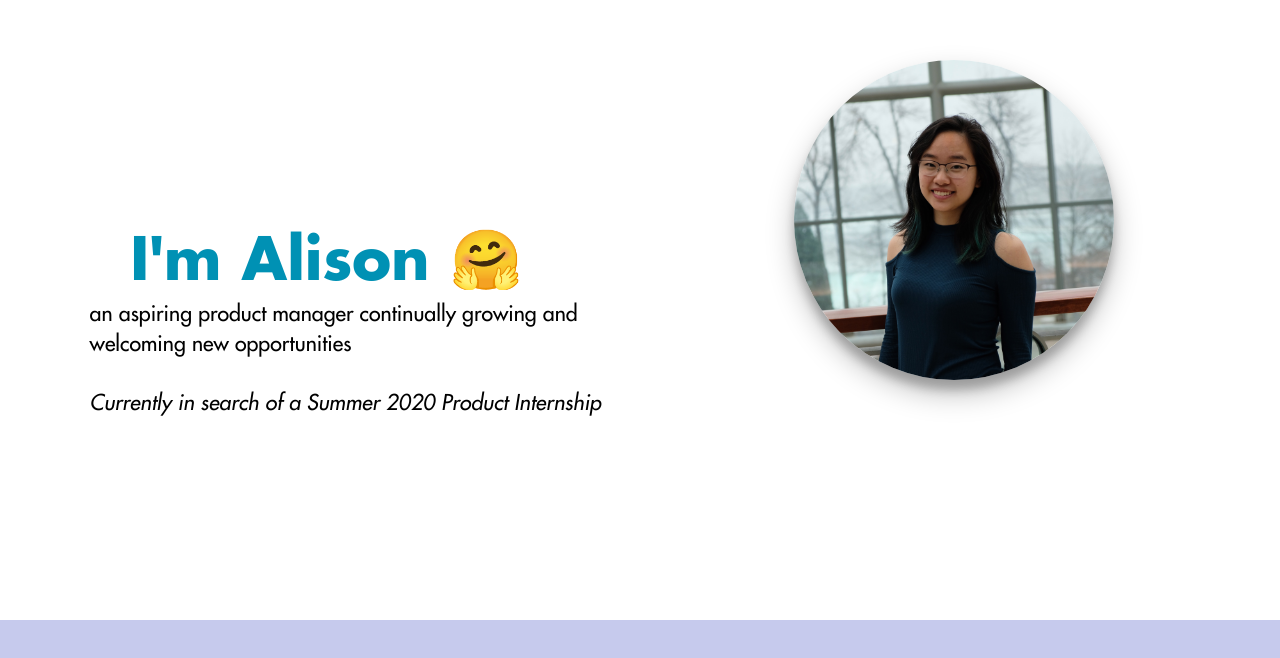
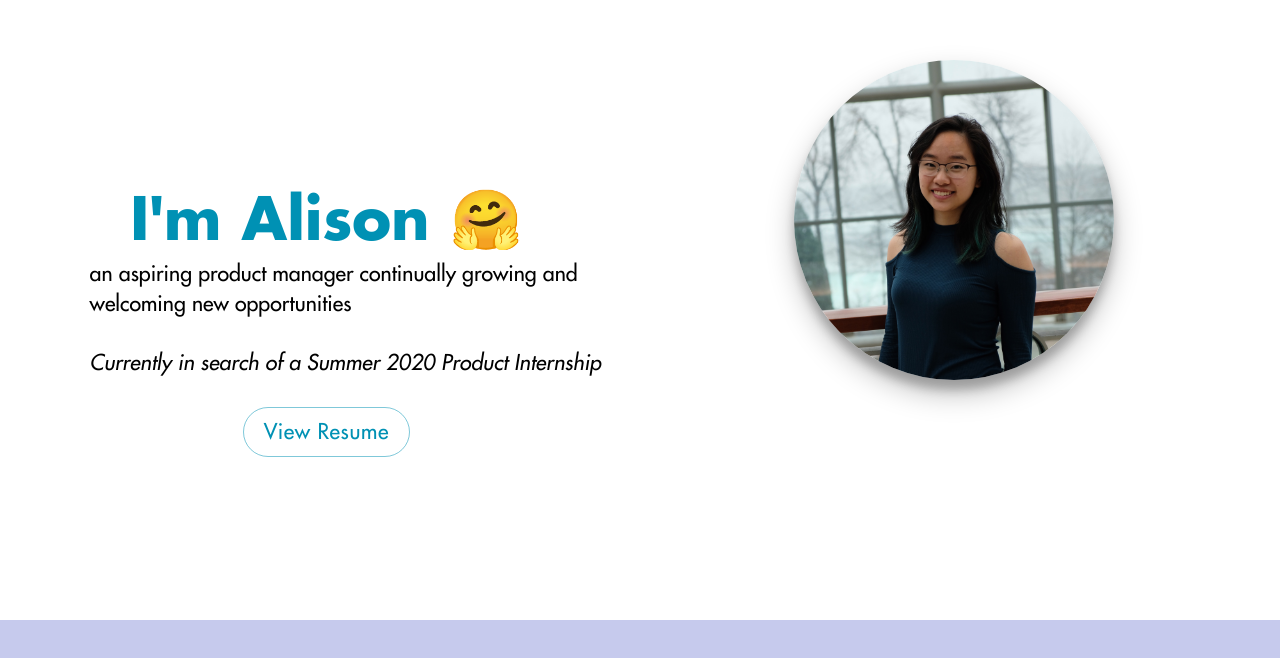
Before and after one commit to aemwong/alisonwong-em.github.io, a React (Create React App) app: page / in a window 1280 px wide. Shown: the part 180-838 px from the top of the page. Built offline with nearby package versions, Linux system fonts and the light colour scheme.

Commit message:
updated resume file and linking button

```diff
--- /dev/null
+++ b/src/assets/sass/colors.js
@@ -0,0 +1,15 @@
+const turquoise = "#0091B4";
+const darkGray = "#3B3B3B";
+const lightPurple = "#C6CAED";
+const pink = "#F7F0F5";
+const white = "#ffffff";
+
+const colors = {
+    turquoise,
+    darkGray,
+    lightPurple,
+    pink,
+    white,
+};
+
+export default colors;
--- a/src/components/Landing/Landing.js
+++ b/src/components/Landing/Landing.js
@@ -3,11 +3,23 @@ import Box from '@material-ui/core/Box';
 import './Landing.scss';
 import helloGif from '../../assets/img/helloAnimation.gif'
 import introPic from '../../assets/img/landingImg.jpg'
-
+import Button from '@material-ui/core/Button';
+import { createMuiTheme, ThemeProvider } from '@material-ui/core/styles';
+import colors from "../../assets/sass/colors";
+import resume from "../../assets/img/AlisonWong_Resume.pdf";
 
 class Landing extends Component {
+
     render() {
+        const theme = createMuiTheme({
+            palette: {
+                primary: { main: colors.turquoise }
+            }
+        }
+        )
+
         return (
+            <ThemeProvider theme={theme}>
                 <Box className="landingContainer" display="flex" flexDirection="row-reverse" flexWrap="wrap"
                     justifyContent="space-evenly" alignItems="center">
                     <Box m={"2vw"} ml={0} className="halfContainer" display="flex" justifyContent="center">
@@ -20,8 +32,10 @@ class Landing extends Component {
                         <Box ml={"5vw"} ><div className="leftAlign">an aspiring product manager continually growing and welcoming new opportunities</div>
                             <br />
                             <div className="italic leftAlign">Currently in search of a Summer 2020 Product Internship</div></Box>
+                        <br/>
+                        <Button variant="outlined" color="primary" id="resumeButton" target="_blank" href={resume}>View Resume</Button>
                     </Box></Box>
-        )
+            </ThemeProvider>)
     }
 }
 
--- a/src/components/Landing/Landing.scss
+++ b/src/components/Landing/Landing.scss
@@ -45,3 +45,12 @@ body {
 .infoContainer {
     max-width: 30vw;
 }
+
+#resumeButton {
+    border-radius: 40px;
+    text-transform: none;
+    font-family: Futura;
+    font-size: 16pt;
+    text-align: left;
+    padding: 5px 20px;
+}
```
Also changed, not shown: 1 other file (tests, documents, lock files or other folders). Lines whose indentation alone changed are shown as unchanged.
